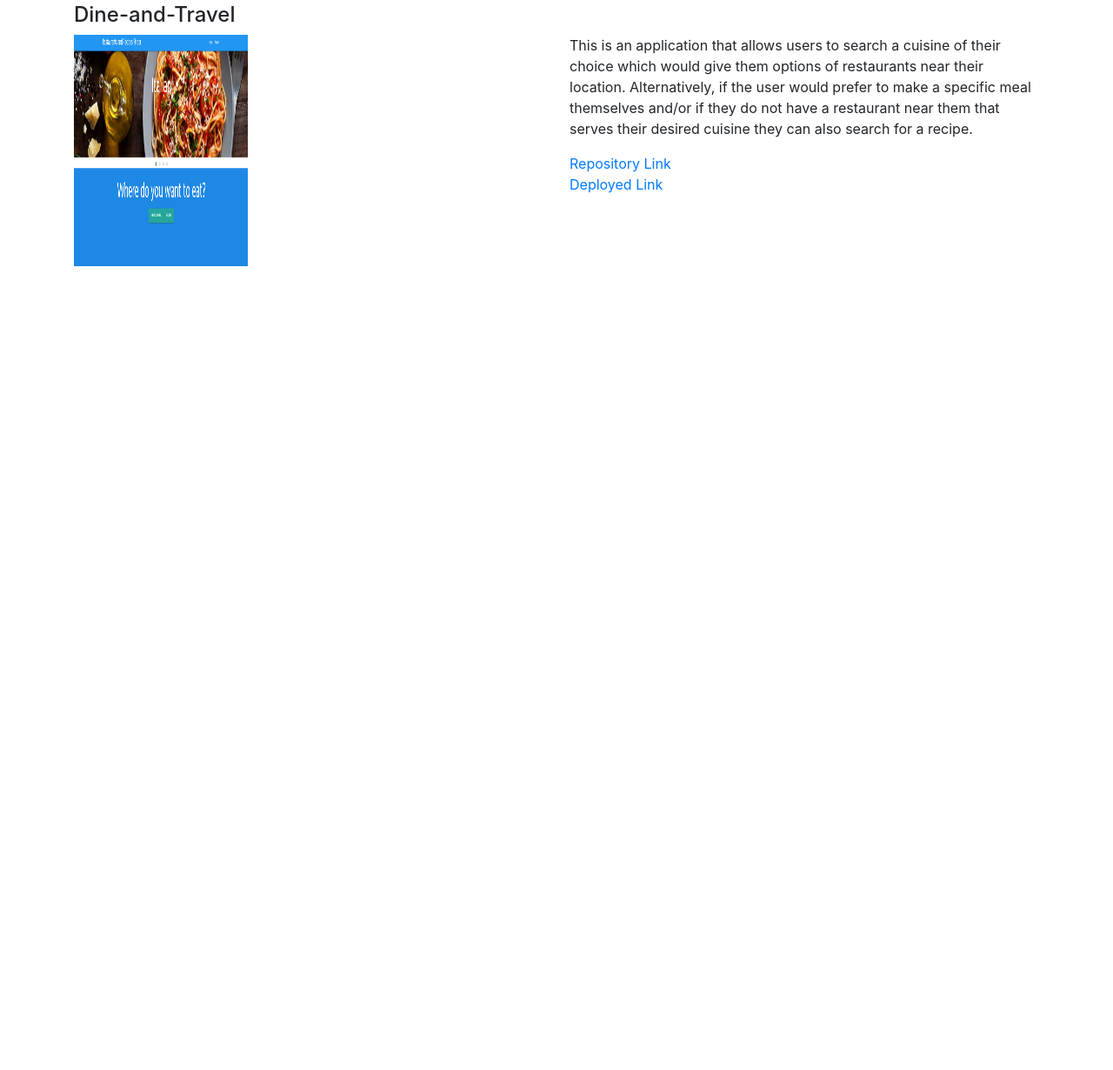
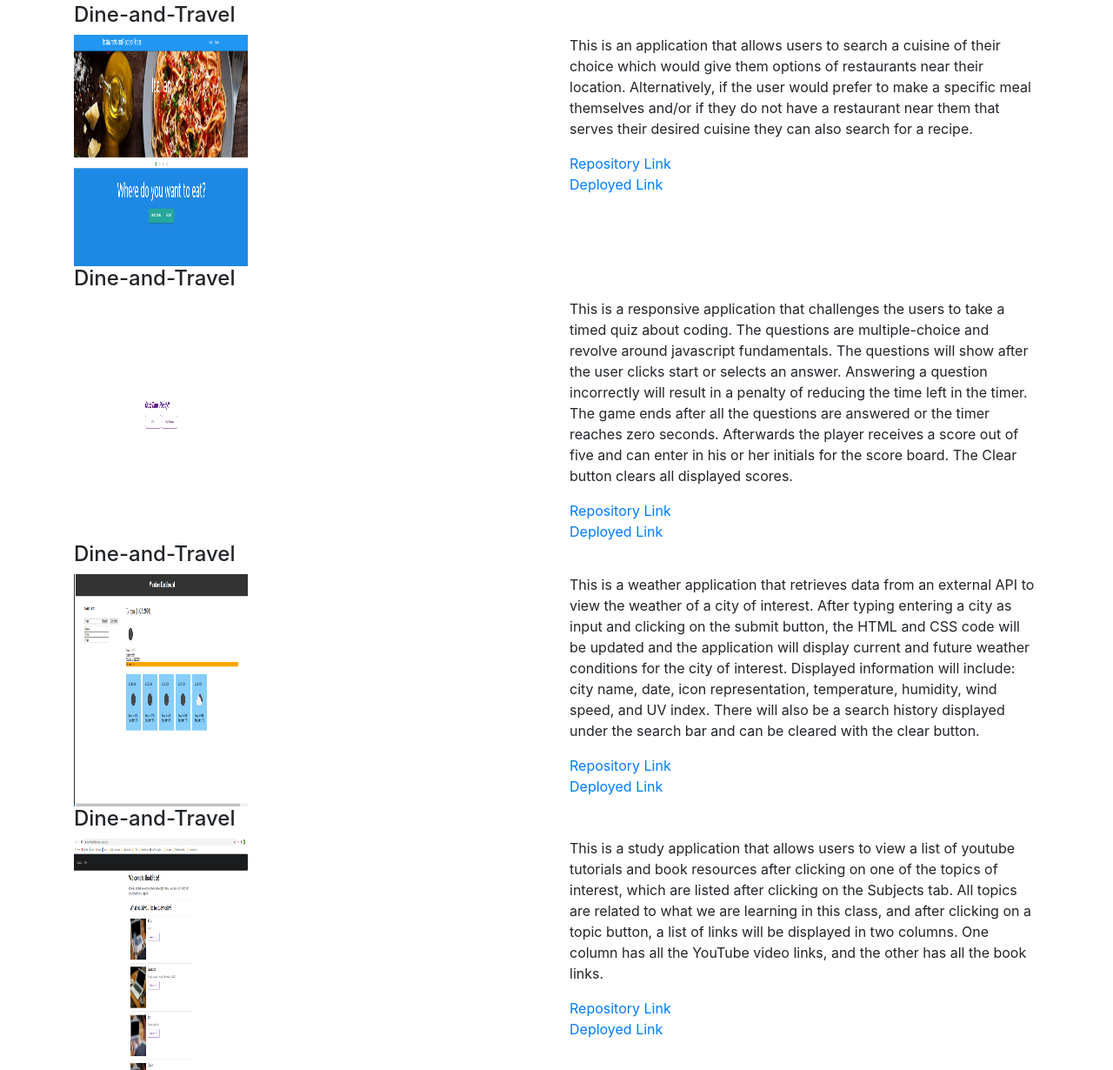
Before and after one commit to LostandConfusedStudent/Portfolio, a plain HTML site: page portfolio.html in a window 1280 px wide. Shown: the part 748-1978 px from the top of the page at 87% size. Before the commit the page ends 1054 px from the top, so only its background shows below. Drawn offline with Linux system fonts and the light colour scheme.

Commit message:
Added two more homework assignments and one more project

```diff
--- a/portfolio.html
+++ b/portfolio.html
@@ -53,6 +53,7 @@
     </header>
 
     <div class="container">
+
         <!-- Password Generator -->
         <div class="row">
             <div class="col-lg-12">
@@ -116,15 +117,71 @@
             </div>
         </div>
 
+        <!-- Code Quiz -->
+        <div class="row">
+            <div class="col-lg-12">
+                <h4>Dine-and-Travel</h4>
+            </div>
+            <div class="col-lg-6">
+                <div class="image">
+                    <img src="./assets/images/Start.png" alt="Code Quiz">
+                </div>
+            </div>
+            <div class="col-lg-6">
+                <p>This is a responsive application that challenges the users to take a timed quiz about coding. The
+                    questions are
+                    multiple-choice and revolve around javascript fundamentals. The questions will show after the user
+                    clicks start or selects an answer. Answering a question incorrectly will result in a penalty of
+                    reducing the time left in the timer. The game ends after all the questions are answered or the timer
+                    reaches zero seconds. Afterwards the player receives a score out of five and can enter in his or her
+                    initials for the score board. The Clear button clears all displayed scores.</p>
+                <a href="https://github.com/LostandConfusedStudent/Code-Quiz">Repository Link</a><br>
+                <a href="https://lostandconfusedstudent.github.io/Code-Quiz/">Deployed Link</a>
+            </div>
+        </div>
 
+        <!-- Weather Dashboard -->
+        <div class="row">
+            <div class="col-lg-12">
+                <h4>Dine-and-Travel</h4>
+            </div>
+            <div class="col-lg-6">
+                <div class="image">
+                    <img src="./assets/images/Dashboard.png" alt="Weather Dashboard">
+                </div>
+            </div>
+            <div class="col-lg-6">
+                <p>This is a weather application that retrieves data from an external API to view the weather of a city
+                    of interest. After typing entering a city as input and clicking on the submit button, the HTML and
+                    CSS code will be updated and the application will display current and future weather conditions for
+                    the city of interest. Displayed information will include: city name, date, icon representation,
+                    temperature, humidity, wind speed, and UV index. There will also be a search history displayed under
+                    the search bar and can be cleared with the clear button.</p>
+                <a href="https://github.com/LostandConfusedStudent/Weather-Dashboard">Repository Link</a><br>
+                <a href="https://lostandconfusedstudent.github.io/Weather-Dashboard/">Deployed Link</a>
+            </div>
+        </div>
 
-
-
-
-        <!-- <h1>Work-Day-Scheduler</h1>
-        <h1>Dine-and-Travel</h1> -->
+        <!-- BookFace -->
+        <div class="row">
+            <div class="col-lg-12">
+                <h4>Dine-and-Travel</h4>
+            </div>
+            <div class="col-lg-6">
+                <div class="image">
+                    <img src="./assets/images/Topics.png" alt="BookFace">
+                </div>
+            </div>
+            <div class="col-lg-6">
+                <p>This is a study application that allows users to view a list of youtube tutorials and
+                    book resources after clicking on one of the topics of interest, which are listed after clicking on
+                    the Subjects tab. All topics are related to what we are learning in this class, and after clicking
+                    on a topic button, a list of links will be displayed in two columns. One column has all the YouTube
+                    video links, and the other has all the book links.</p>
+                <a href="https://github.com/karunasato/BookFace/">Repository Link</a><br>
+                <a href="https://bookface2020.herokuapp.com/">Deployed Link</a>
+            </div>
+        </div>
     </div>
-
 </body>
-
 </html>
```
Also changed, not shown: assets/images/Dashboard.png (added), assets/images/Start.png (added), assets/images/Topics.png (added).
